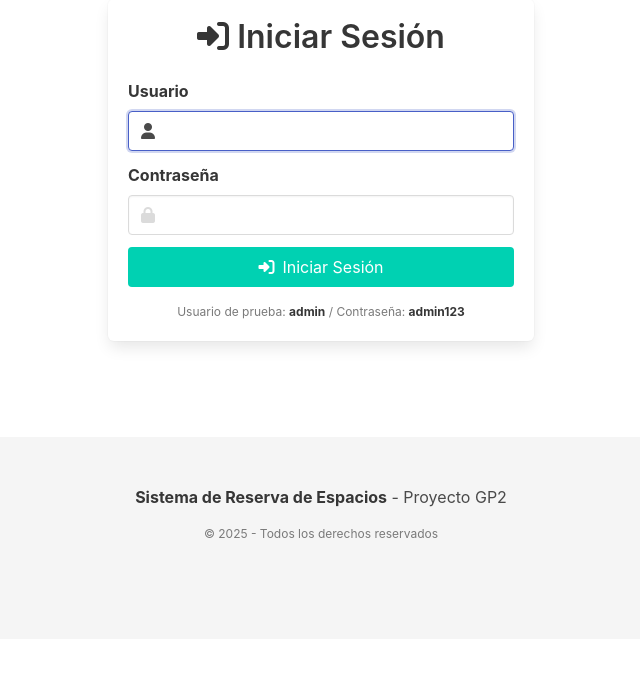
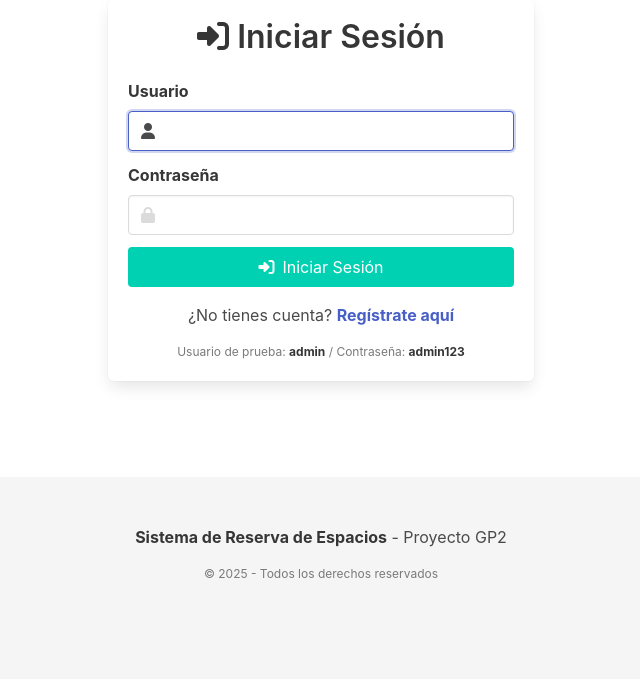
Before and after one commit to Santiago17tj/Ingeniera-de-software, a PHP site: page /login.php in a window 1280 px wide. Shown: the part 137-816 px from the top of the page, without its empty margins (319-959 px from the left). Before the commit the page ends 675 px from the top, so only its background shows below. Run offline with PHP 8.4, Linux system fonts and the light colour scheme.

Commit message:
auto-commit for 2bee9abe-b037-488a-8c4f-7347ae5de7f9

```diff
--- a/reserva_espacios_django_starter/reserva_espacios/login.php
+++ b/reserva_espacios_django_starter/reserva_espacios/login.php
@@ -77,6 +77,10 @@ require_once 'header.php';
                     </div>
                 </form>
                 <div class="has-text-centered" style="margin-top: 1rem;">
+                    <p class="is-size-6" style="margin-bottom: 1rem;">
+                        ¿No tienes cuenta?
+                        <a href="registro.php"><strong>Regístrate aquí</strong></a>
+                    </p>
                     <p class="is-size-7 has-text-grey">
                         Usuario de prueba: <strong>admin</strong> / Contraseña: <strong>admin123</strong>
                     </p>
```
